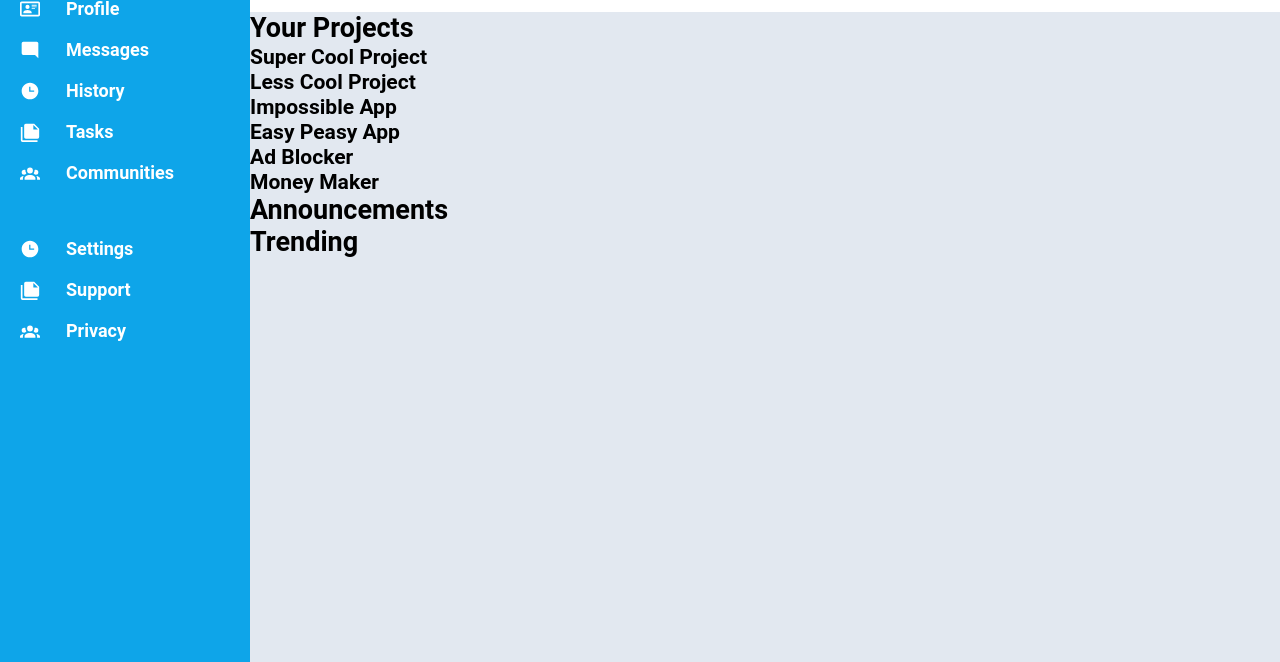
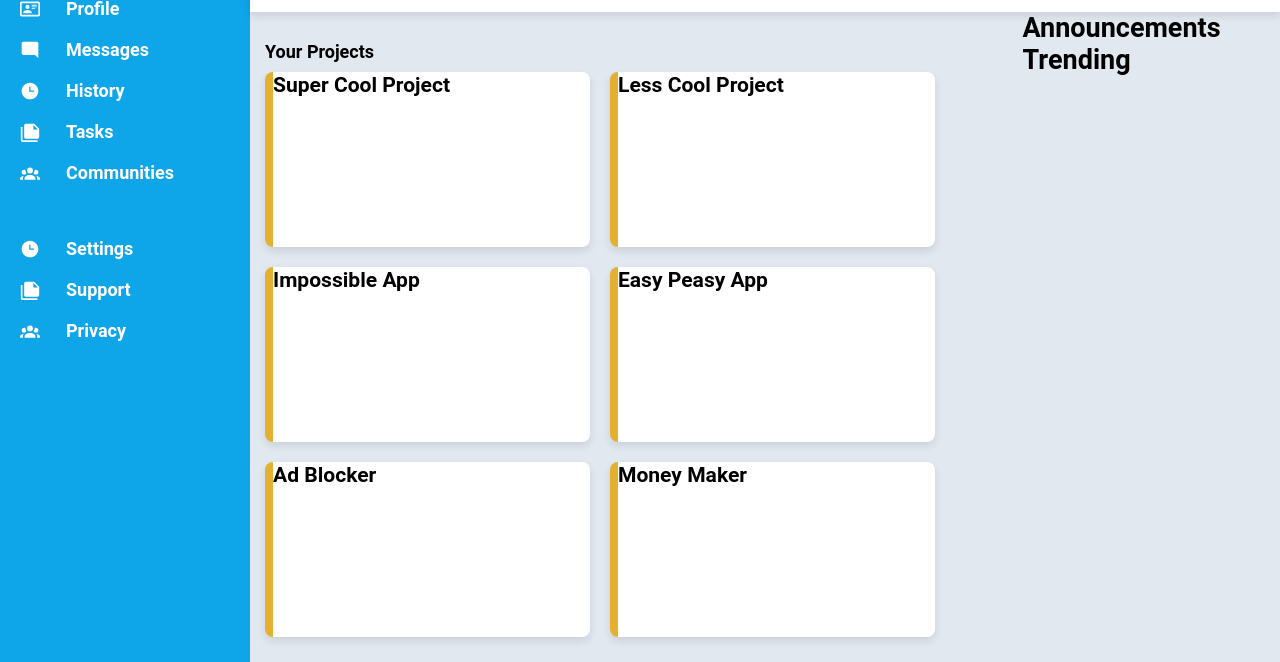
Before and after one commit to astn7278/odin-admin-dashboard, a plain HTML site: page index.html in a window 1280 px wide. Shown: the part 138-800 px from the top of the page. Drawn offline with Linux system fonts and the light colour scheme.

Commit message:
Complete card body styling

```diff
--- a/index.html
+++ b/index.html
@@ -57,7 +57,7 @@
                 </div>
                 <div class="main-content">
                     <div class="project-cards">
-                        <h2>Your Projects</h2>
+                        <p>Your Projects</p>
                         <div class="card">
                             <h3>Super Cool Project</h3>
                         </div>
@@ -77,11 +77,13 @@
                             <h3>Money Maker</h3>
                         </div>
                     </div>
-                    <div class="announcements">
-                        <h2>Announcements</h2>
-                    </div>
-                    <div class="trending">
-                        <h2>Trending</h2>
+                    <div class="right-content">
+                        <div class="announcements">
+                            <h2>Announcements</h2>
+                        </div>
+                        <div class="trending">
+                            <h2>Trending</h2>
+                        </div>
                     </div>
                 </div>
             </div>
--- a/styles.css
+++ b/styles.css
@@ -106,6 +106,7 @@ div {
     background-color: #ffffff;
     display: grid;
     grid-template-rows: 1fr 2fr;
+    box-shadow: 0px 4px 8px rgba(0, 0, 0, 0.1);
 }
 
 
@@ -202,3 +203,35 @@ input[type="text"] {
     color: white;
 
 }
+
+.main-content {
+    display: grid;
+    grid-template-columns: 3fr 1fr;
+
+}
+
+.project-cards {
+    display: grid;
+    grid-template-columns: repeat(auto-fill, minmax(325px, 325px));
+    grid-template-rows: 25px 1fr;
+    gap: 20px;
+    align-items: end;
+    margin-top: 15px;
+    margin-left: 15px;
+}
+
+.project-cards p {
+    grid-column: 1 / -1;
+    position: relative;
+    top: 10px;
+    font-weight: 600;
+}
+
+.card {
+    height: 175px;
+    width: 325px;
+    background-color: white;
+    border-radius: 8px;
+    border-left: solid 8px #e3b030;
+    box-shadow: 0px 4px 8px rgba(0, 0, 0, 0.1);
+}
```
